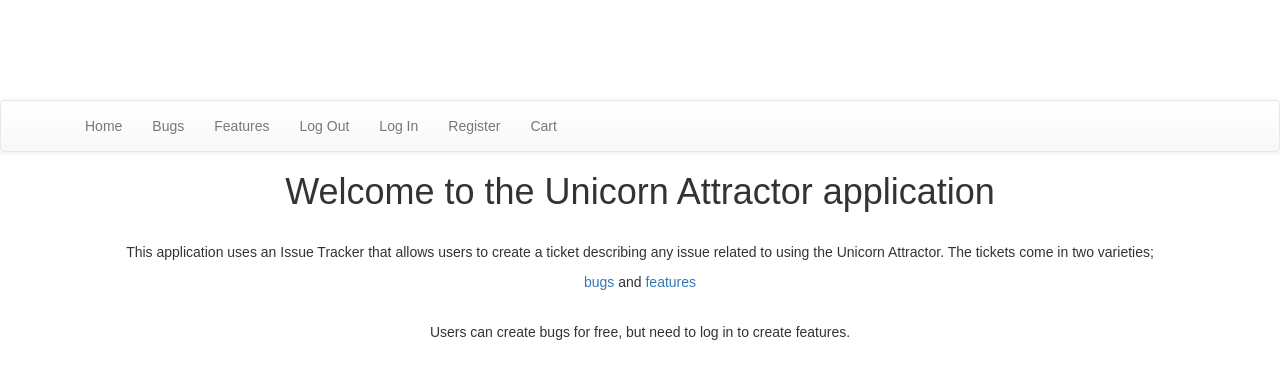
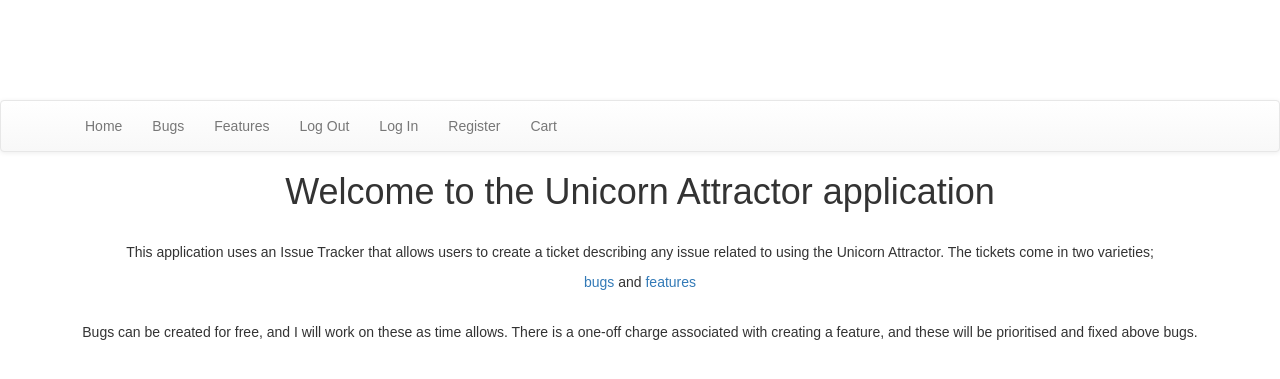
Before and after one commit to Katie1788/UnicornAttractor, a Django app: page /home/home/ in a window 1280 px wide. Shown: the top 379 px of the page. Run offline with Django 3.2, Linux system fonts and the light colour scheme; some libraries are stand-ins or nearby versions.

Commit message:
Add files via upload

```diff
--- a/home/templates/home.html
+++ b/home/templates/home.html
@@ -5,10 +5,11 @@
 
 {% block content %}
 
-<link rel="stylesheet" href="{% static 'css/homestyles.css' %}">
+
     <h1 align="center">Welcome to the Unicorn Attractor application</h1></br>
         <p align="center">This application uses an Issue Tracker that allows users to create a ticket describing any
             issue related to using the Unicorn Attractor. The tickets come in two varieties;</br>
         <p align="center"><a href="{% url 'tracker' %}">bugs</a> and <a href="{% url 'features' %}">features</a></p></br>
-        <p align="center">Users can create bugs for free, but need to log in to create features.</p>
+        <p align="center">Bugs can be created for free, and I will work on these as time allows. There is a one-off
+        charge associated with creating a feature, and these will be prioritised and fixed above bugs.</p>
 {% endblock %}
```
